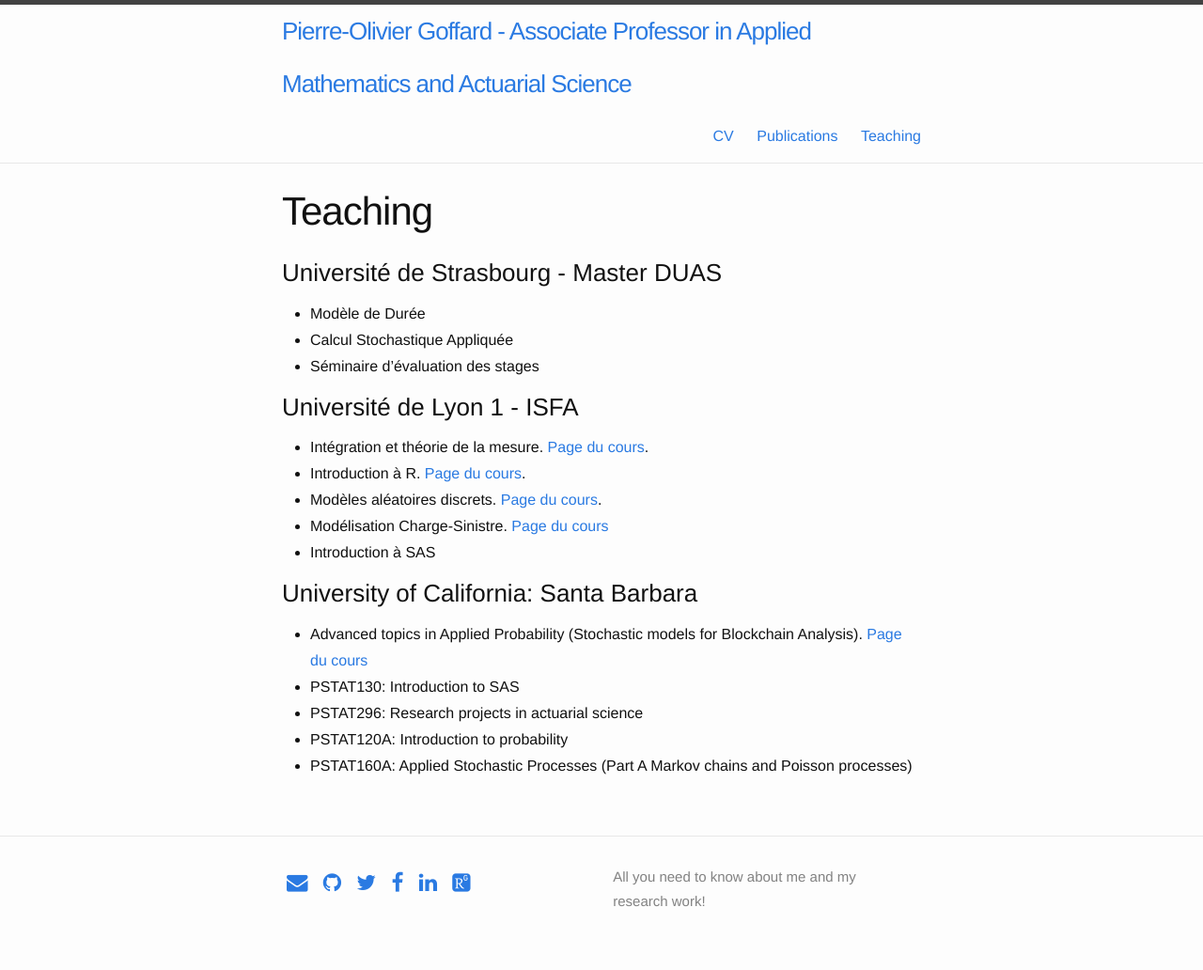
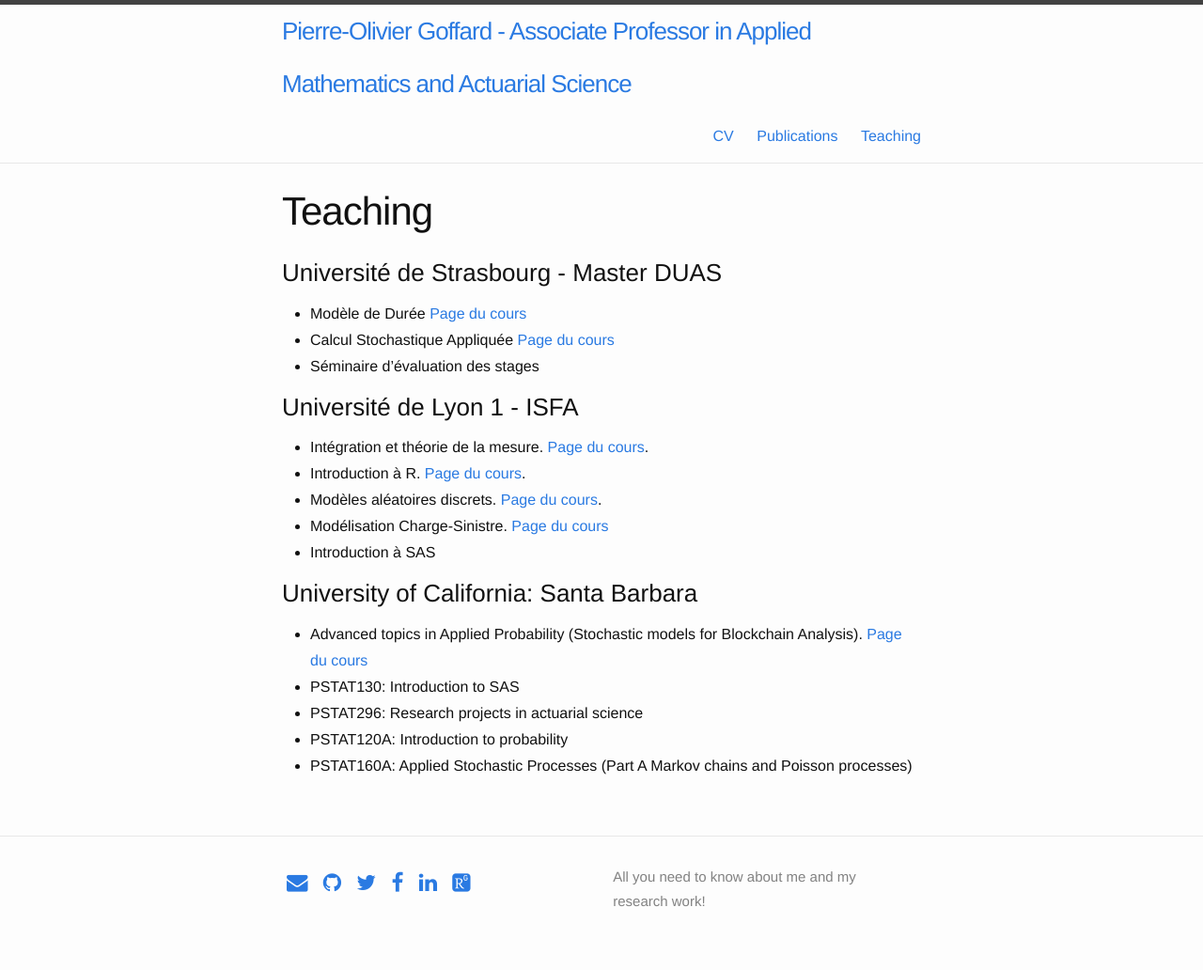
Before and after one commit to LaGauffre/LaGauffre.github.io, a Jekyll site: the page built from Teaching.md, in a window 1280 px wide. Shown: the whole page at 94% size. Built offline with Jekyll 4.4.1, drawn with Linux system fonts in a browser that asks for light colours; nearby versions of some CDN libraries; some web fonts are replaced.

Commit message:
Edit teaching page

```diff
--- a/Teaching.md
+++ b/Teaching.md
@@ -5,8 +5,8 @@ permalink: /Teaching/
 ---
 ### Université de Strasbourg - Master DUAS
 
-* Modèle de Durée
-* Calcul Stochastique Appliquée
+* Modèle de Durée [Page du cours](https://pierre-olivier.goffard.me/MDD/)
+* Calcul Stochastique Appliquée [Page du cours](https://pierre-olivier.goffard.me/Calcul_Sto/)
 * Séminaire d'évaluation des stages
 
 
```
